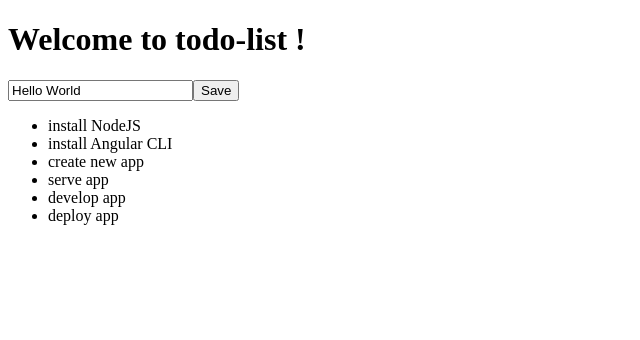
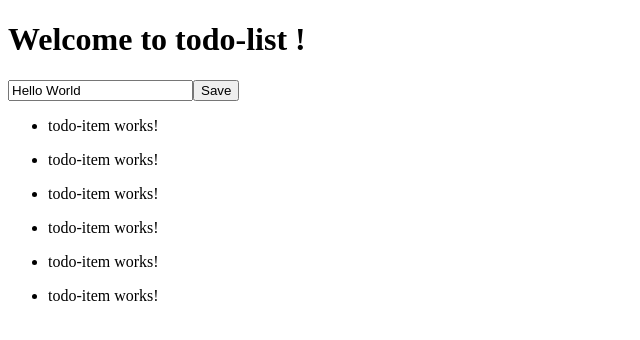
Before and after one commit to berbua/ng-to-do-list, an Angular app: page / in a window 1280 px wide. Shown: the top 340 px of the page, without its empty margins (0-640 px from the left). Built offline with nearby package versions, Linux system fonts and the light colour scheme.

Commit message:
feat: Add todo item

```diff
--- a/src/app/app.component.html
+++ b/src/app/app.component.html
@@ -5,6 +5,6 @@
 
 <ul>
   <li *ngFor="let todoItem of todoList">
-    {{ todoItem.title }}
+    <app-todo-item [item]="todoItem"></app-todo-item>
   </li>
 </ul>
--- a/src/app/app.module.ts
+++ b/src/app/app.module.ts
@@ -3,11 +3,13 @@
 
 import { AppComponent } from './app.component';
 import { InputButtonUnitComponent } from './input-button-unit/input-button-unit.component';
+import { TodoItemComponent } from './todo-item/todo-item.component';
 
 @NgModule({
   declarations: [
     AppComponent,
-    InputButtonUnitComponent
+    InputButtonUnitComponent,
+    TodoItemComponent
   ],
   imports: [
     BrowserModule
--- /dev/null
+++ b/src/app/todo-item/todo-item.component.html
@@ -0,0 +1,3 @@
+<p>
+  todo-item works!
+</p>
--- /dev/null
+++ b/src/app/todo-item/todo-item.component.ts
@@ -0,0 +1,15 @@
+import { Component, OnInit, Input } from '@angular/core';
+
+@Component({
+  selector: 'app-todo-item',
+  templateUrl: './todo-item.component.html',
+  styleUrls: ['./todo-item.component.css']
+})
+export class TodoItemComponent implements OnInit {
+  @Input()
+  item;
+
+  constructor() {}
+
+  ngOnInit() {}
+}
```
Also changed, not shown: src/app/todo-item/todo-item.component.css (added), 1 other file (tests, documents, lock files or other folders).
